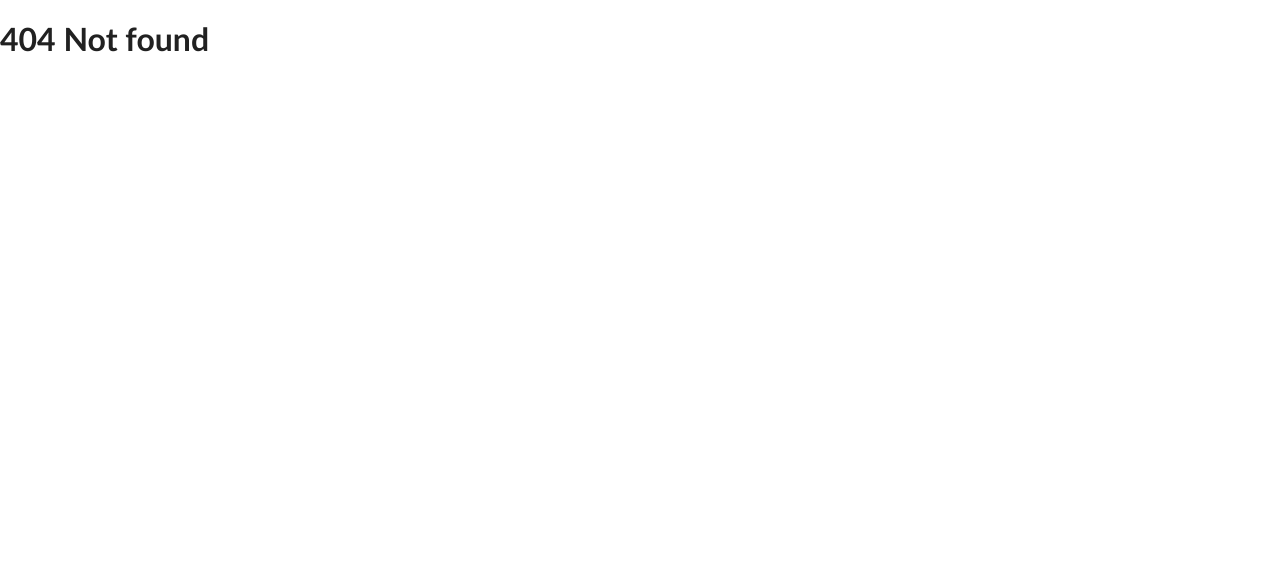
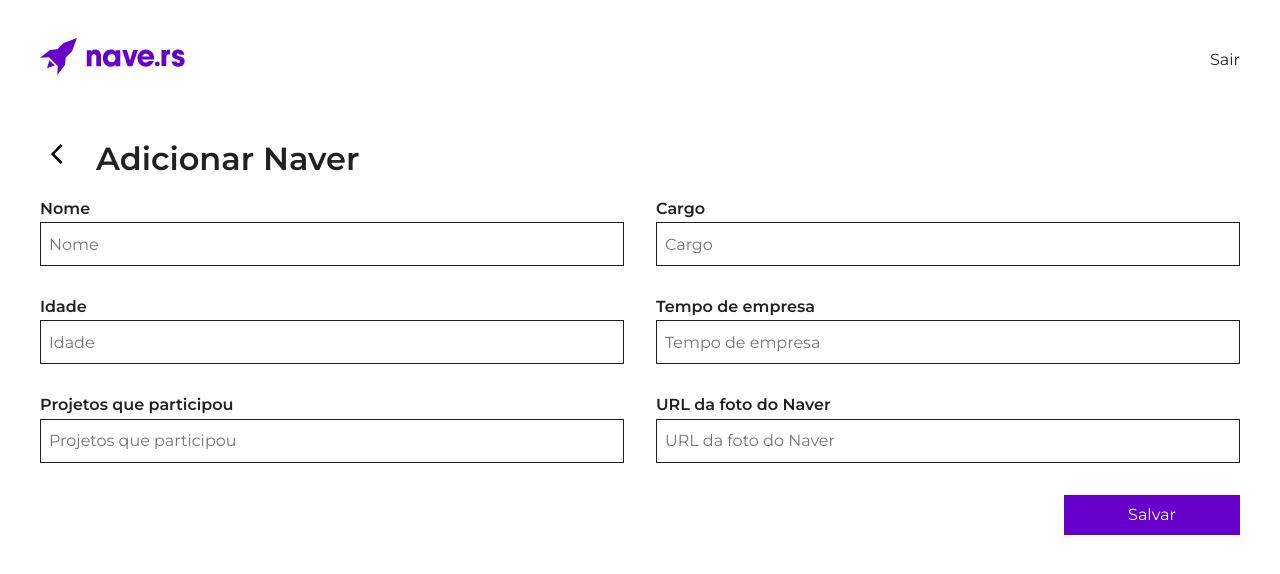
Before and after one commit to carlosgizbert/navers, a React (Create React App) app: page /adicionar in a window 1280 px wide. Before the commit this address had no page. Shown: the top 574 px of the page. Built offline with nearby package versions, Linux system fonts and the light colour scheme; sample sign-in values are in the browser's storage.

Commit message:
implementando tipografia

```diff
--- a/src/components/Routes.jsx
+++ b/src/components/Routes.jsx
@@ -1,8 +1,9 @@
 import { Routes, Route } from 'react-router-dom';
 import Login from '../pages/login/Login'
-import Navers from '../pages/navers/Navers'
 import NotFound from '../components/404'
 import PrivateRoute from './PrivateRoute.jsx'
+import Navers from '../pages/navers/Navers'
+import CreateNaver from '../pages/navers/create/createNaver';
 
 const myRoutes = () =>
   <Routes>
@@ -11,6 +12,9 @@ const myRoutes = () =>
     <Route exact path='/navers' element={<PrivateRoute/>}>
       <Route exact path="/navers" element={<Navers/>}/>
     </Route>
+    <Route exact path='/adicionar' element={<PrivateRoute/>}>
+      <Route exact path="/adicionar" element={<CreateNaver/>}/>
+    </Route>
   </Routes>
 
 
--- a/src/container/App.css
+++ b/src/container/App.css
@@ -23,3 +23,27 @@ body {
 .mt-20 {
   margin-top: 2rem;
 }
+
+/* fields */
+.fields {
+  display: flex;
+  flex-direction: column;
+}
+
+.field {
+  height: 2.5rem;
+  margin-top: 0.25rem;
+  margin-bottom: 2rem;
+  padding-left: 0.5rem;
+  transition: 0.2s;
+  border: 1px solid var(---color-neutral-dark-00);
+}
+
+.fields span {
+  font-weight: 600;
+}
+
+.field:focus {
+  box-shadow: 0 4px 4px rgba(0, 0, 0, 0.2);
+  outline: none;
+}
--- a/src/index.css
+++ b/src/index.css
@@ -1,3 +1,5 @@
+@import url('https://fonts.googleapis.com/css2?family=Montserrat:wght@400;600&display=swap');
+
 body {
-  font-family: 'Trebuchet MS', Helvetica, sans-serif;
+  font-family: 'Montserrat', Helvetica, sans-serif;
 }
--- a/src/pages/components/Button.css
+++ b/src/pages/components/Button.css
@@ -3,6 +3,7 @@
   background-color: var(---color-primary-purple-00);
   border: none;
   height: 2.5rem;
+  width: 100%;
   padding: 0.5rem 1rem;
   min-width: 176px;
 }
--- a/src/pages/login/Login.css
+++ b/src/pages/login/Login.css
@@ -19,25 +19,6 @@
   font-size: 2rem;
 }
 
-.login-box .fields {
-  display: flex;
-  flex-direction: column;
-}
-
-.login-box .field {
-  height: 40px;
-  margin-top: 0.25rem;
-  margin-bottom: 2rem;
-  padding-left: 0.5rem;
-  transition: 0.2s;
-  border: 1px solid var(---color-neutral-dark-00);
-}
-
-.login-box .field:focus {
-  box-shadow: 0 4px 4px rgba(0, 0, 0, 0.2);
-  outline: none;
-}
-
 .bt-login {
   height: 40px;
   border: none;
--- a/src/pages/login/Login.jsx
+++ b/src/pages/login/Login.jsx
@@ -40,7 +40,7 @@ const Login = () => {
       <div className="logo"><Logo/></div>
       <Formik initialValues={{}} onSubmit={handleLogin}>
         <Form className='fields mt-20'>
-          <div htmlFor="email">E-mail</div>
+          <span htmlFor="email">E-mail</span>
           <Field
           className="field"
           type="text"
@@ -48,7 +48,7 @@ const Login = () => {
           placeholder="Insira seu email"
           onChange={onChange}
           />
-          <div htmlFor="password">Senha</div>
+          <span htmlFor="password">Senha</span>
           <Field
           className="field"
           type="password"
--- a/src/pages/navers/Navers.css
+++ b/src/pages/navers/Navers.css
@@ -4,7 +4,7 @@
   align-items: center;
 }
 
-.wrapper {
+.navers-page .wrapper {
   width: 100%;
   max-width: 1200px;
 }
--- a/src/pages/navers/Navers.jsx
+++ b/src/pages/navers/Navers.jsx
@@ -3,18 +3,21 @@ import Header from './components/Header'
 import './Navers.css'
 import Button from '../components/Button'
 import NaverList from './components/NaversList'
+import { Link } from 'react-router-dom'
 
 const Navers = () => {
   return(
     <div className="navers-page">
       <div className="wrapper">
         <Header/>
-          <div className="title">
-            <h1>Navers</h1>
+        <div className="title">
+          <h1>Navers</h1>
+          <Link to="/adicionar">
             <Button className="bt bt-primary" value="Adicionar Naver"/>
-            </div>
-            <NaverList/>
+          </Link>
         </div>
+        <NaverList/>
+      </div>
     </div>
   )
 }
--- a/src/pages/navers/components/Header.jsx
+++ b/src/pages/navers/components/Header.jsx
@@ -2,6 +2,7 @@ import React from 'react'
 import './Header.css'
 import { useNavigate } from 'react-router'
 import {ReactComponent as LogoNave} from '../../../assets/logo.svg'
+import { Link } from 'react-router-dom';
 
 const Header = () => {
   const navigate = useNavigate();
@@ -10,7 +11,9 @@ const Header = () => {
     navigate('/')
   }
   return (<header className="header">
+    <Link to="/navers">
     <div className="logo"><LogoNave/></div>
+    </Link>
     <div className="bt" onClick={handleLogout}>Sair</div>
   </header>
   )
--- a/src/pages/navers/components/NaverList.css
+++ b/src/pages/navers/components/NaverList.css
@@ -59,11 +59,12 @@
 }
 
 .modal .body span {
-  font-weight: bold;
+  font-weight: 600;
 }
 
 .modal .body .name {
   font-size: 1.5rem;
+  font-weight: 600;
 }
 
 .actions {
--- /dev/null
+++ b/src/pages/navers/create/createNaver.css
@@ -0,0 +1,48 @@
+.create-naver-page {
+  display: flex;
+  flex-direction: column;
+  align-items: center;
+}
+
+.create-naver-page .wrapper {
+  width: 100%;
+  max-width: 1200px;
+}
+
+.create-header {
+  display: flex;
+  flex-direction: row;
+  align-items: center;
+}
+
+.bt-voltar {
+  height: 32px;
+  width: 32px;
+  margin-right: 1.5rem;
+  cursor: pointer;
+  text-align: center;
+}
+
+/* fields */
+
+.fields > div {
+  display: flex;
+  flex-direction: column;
+}
+
+.create-naver-page .fields {
+  display: grid;
+  grid-template-columns: 1fr 1fr;
+  column-gap: 2rem;
+}
+
+/* bt salvar */
+
+.create-naver-page .submit {
+  display: flex;
+  justify-content: right;
+}
+
+.submit .bt-primary {
+  width: 176px;
+}
--- /dev/null
+++ b/src/pages/navers/create/createNaver.jsx
@@ -0,0 +1,57 @@
+import React from 'react'
+import './createNaver.css'
+import Header from '../components/Header'
+import { Form, Formik, Field } from 'formik'
+import {ReactComponent as BtVoltar} from '../../components/svg/BtVoltar.svg'
+import { Link } from 'react-router-dom'
+
+const createNaver = () => {
+  return (
+    <div className="create-naver-page">
+      <div className="wrapper">
+        <Header/>
+        <div className="create-header">
+          <Link to="/navers">
+          <div className="bt-voltar"><BtVoltar/></div>
+          </Link>
+          <h1>Adicionar Naver</h1>
+        </div>
+        <Formik>
+          <Form>
+          <div className="fields">
+            <div>
+              <span htmlFor="nome">Nome</span>
+              <Field className="field" type="text" name="name" placeholder="Nome"></Field>
+            </div>
+            <div>
+              <span htmlFor="job-role">Cargo</span>
+              <Field className="field" type="text" name="job-role" placeholder="Cargo"></Field>
+            </div>
+            <div>
+              <span htmlFor="age">Idade</span>
+              <Field className="field" type="text" name="age" placeholder="Idade"></Field>
+            </div>
+            <div>
+              <span htmlFor="company_time">Tempo de empresa</span>
+              <Field className="field" type="text" name="company_time" placeholder="Tempo de empresa"></Field>
+            </div>
+            <div>
+              <span htmlFor="projects">Projetos que participou</span>
+              <Field className="field" type="text" name="projects" placeholder="Projetos que participou"></Field>
+            </div>
+            <div>
+              <span htmlFor="image-url">URL da foto do Naver</span>
+              <Field className="field" type="text" name="image-url" placeholder="URL da foto do Naver"></Field>
+            </div>
+          </div>
+          <div className="submit">
+          <input type="submit" className="bt-primary" value="Salvar"/>
+          </div>
+          </Form>
+        </Formik>
+      </div>
+    </div>
+  )
+}
+
+export default createNaver
```
Also changed, not shown: src/pages/components/svg/BtVoltar.svg (added).
